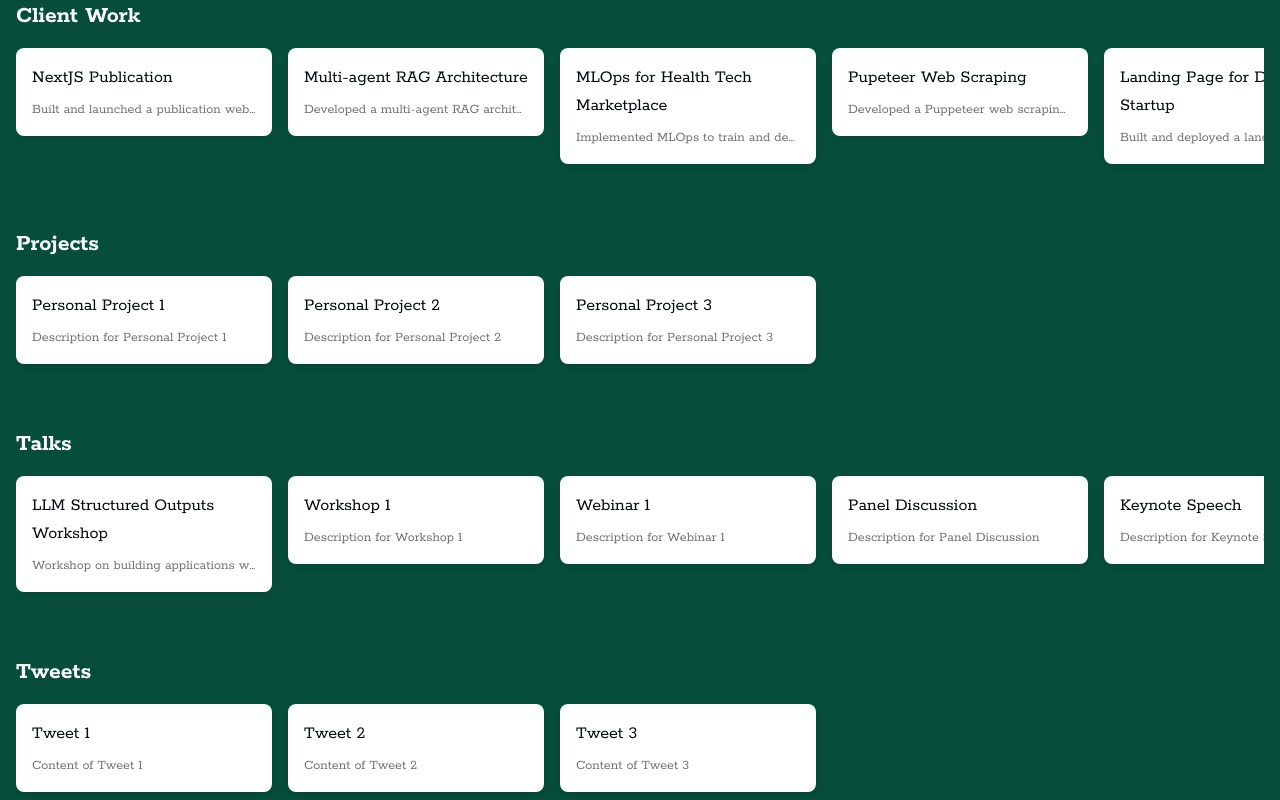
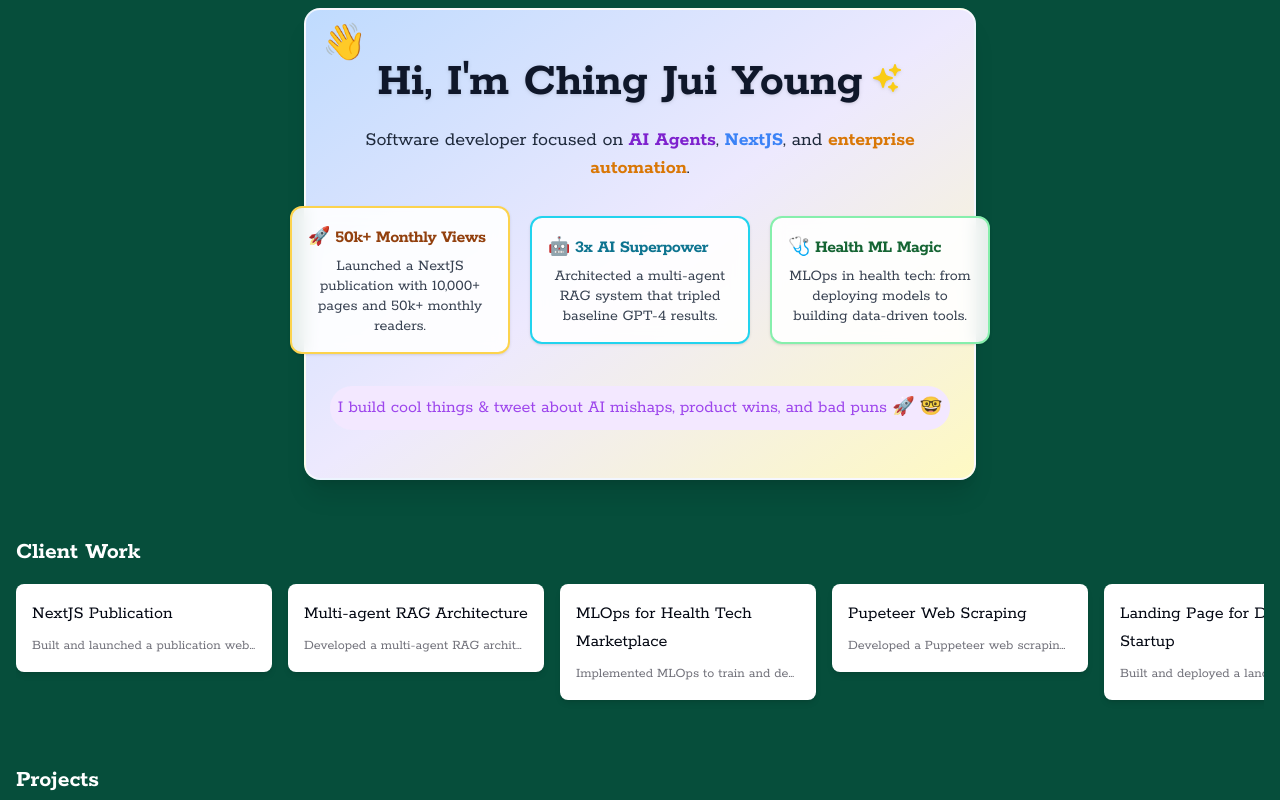
Before and after one commit to youngchingjui/young-and-ai, a Next.js app: page / in a window 1280 px wide. Shown: the top 800 px of the page. Built offline with nearby package versions, Linux system fonts and the light colour scheme.

Commit message:
feat: Add playful, visually engaging IntroductionSection with stats cards and personality to home page

```diff
--- a/app/page.tsx
+++ b/app/page.tsx
@@ -1,9 +1,11 @@
 import Section from "@/components/Section"
 import { sectionData } from "@/data/mockData"
+import IntroductionSection from "@/components/IntroductionSection"
 
 export default function Home() {
   return (
     <main className="container mx-auto px-4">
+      <IntroductionSection />
       {sectionData.map((section) => (
         <Section key={section.title} data={section} />
       ))}
--- /dev/null
+++ b/components/IntroductionSection.tsx
@@ -0,0 +1,65 @@
+import {
+  Card,
+  CardContent,
+  CardDescription,
+  CardTitle,
+} from "@/components/ui/card"
+import { SparklesIcon } from "@heroicons/react/24/solid"
+
+export default function IntroductionSection() {
+  return (
+    <section
+      className="w-full mb-12 p-0 md:p-0 flex flex-col items-center justify-center relative"
+      aria-label="Introduction"
+    >
+      <div className="max-w-2xl w-full text-center py-12 px-4 rounded-2xl bg-gradient-to-br from-blue-200 via-violet-100 to-yellow-100 shadow-xl border-2 border-white/70 mt-2 mb-2 relative">
+        <div className="absolute left-4 top-4"><span className="text-4xl">👋</span></div>
+        <h1 className="font-extrabold text-3xl sm:text-4xl md:text-5xl drop-shadow text-slate-900 mb-2 inline-flex items-center gap-2 justify-center">
+          Hi, I'm Ching Jui Young
+          <span className="inline-block animate-bounce"><SparklesIcon className="w-8 h-8 text-yellow-400" /></span>
+        </h1>
+        <p className="text-lg md:text-xl mt-3 mb-6 font-medium text-slate-800">
+          Software developer focused on <span className="text-purple-700 font-bold">AI Agents</span>, <span className="text-blue-500 font-bold">NextJS</span>, and <span className="text-amber-600 font-bold">enterprise automation</span>.
+        </p>
+        <div className="flex flex-col gap-3 md:flex-row md:gap-5 justify-center items-center mt-5">
+          {/* STAT CARDS */}
+          <Card className="bg-white/90 backdrop-blur border-amber-300 border-2 shadow hover:shadow-lg transition-all duration-150 min-w-[220px]">
+            <CardContent className="py-4 px-4">
+              <CardTitle className="flex items-center gap-2 text-lg text-amber-800 font-semibold">
+                🚀 50k+ Monthly Views
+              </CardTitle>
+              <CardDescription className="text-md leading-tight text-gray-700 mt-1">
+                Launched a NextJS publication with 10,000+ pages and 50k+ monthly readers.
+              </CardDescription>
+            </CardContent>
+          </Card>
+          <Card className="bg-white/90 backdrop-blur border-cyan-400 border-2 shadow hover:shadow-lg transition-all duration-150 min-w-[220px]">
+            <CardContent className="py-4 px-4">
+              <CardTitle className="flex items-center gap-2 text-lg text-cyan-700 font-semibold">
+                🤖 3x AI Superpower
+              </CardTitle>
+              <CardDescription className="text-md leading-tight text-gray-700 mt-1">
+                Architected a multi-agent RAG system that tripled baseline GPT-4 results.
+              </CardDescription>
+            </CardContent>
+          </Card>
+          <Card className="bg-white/90 backdrop-blur border-green-300 border-2 shadow hover:shadow-lg transition-all duration-150 min-w-[220px]">
+            <CardContent className="py-4 px-4">
+              <CardTitle className="flex items-center gap-2 text-lg text-green-800 font-semibold">
+                🩺 Health ML Magic
+              </CardTitle>
+              <CardDescription className="text-md leading-tight text-gray-700 mt-1">
+                MLOps in health tech: from deploying models to building data-driven tools.
+              </CardDescription>
+            </CardContent>
+          </Card>
+        </div>
+        <div className="w-full text-center mt-8">
+          <span className="text-md md:text-lg font-medium text-purple-600/90 rounded-full p-2 bg-purple-100 inline-block">
+            I build cool things & tweet about AI mishaps, product wins, and bad puns 🚀 🤓
+          </span>
+        </div>
+      </div>
+    </section>
+  )
+}
```
